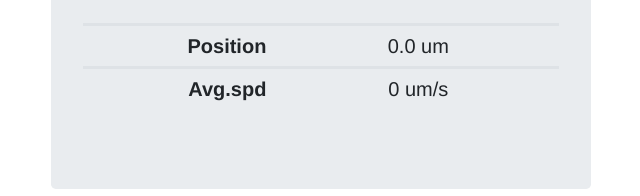
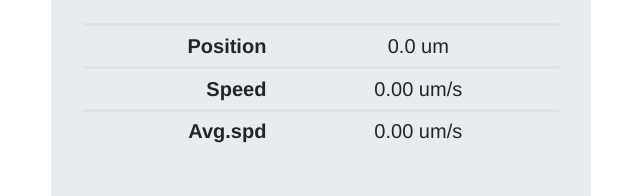
Before and after one commit to Veli-Matti/s-curve, a Vue app: page / in a window 1280 px wide. Shown: the part 195-391 px from the top of the page, without its empty margins (319-959 px from the left). Built offline with nearby package versions, Linux system fonts and the light colour scheme.

Commit message:
Speed added

```diff
--- a/src/App.vue
+++ b/src/App.vue
@@ -14,6 +14,9 @@
               <b-tbody>
                 <b-tr>
                   <b-td stacked-heading="Position">{{runtimePosTxt}}</b-td>
+                </b-tr>
+                <b-tr>
+                  <b-td stacked-heading="Speed">{{runtimeSpeedTxt}}</b-td>
                 </b-tr>
                 <b-tr>
                   <b-td stacked-heading="Avg.spd">{{runtimeAverageSpeedTxt}}</b-td>
@@ -67,6 +70,14 @@ const CONCAVE = "concave";
 const LINEAR = "linear";
 const CONVEX = "convex";
 
+class runtimeResult {
+  constructor(time, speed, position) {
+    this.time = time;
+    this.speed = speed;
+    this.position = position;
+  }
+}
+
 export default {
   name: "app",
   components: {
@@ -86,6 +97,7 @@ export default {
       runtime: {
         startTime: undefined,
         position: 0,
+        speed: 0,
         time: 0
       },
       timerId: null
@@ -106,11 +118,18 @@ export default {
       const dataTxt = parseFloat(this.runtime.position).toFixed(1)
       return `${dataTxt} um`
     },
+    runtimeSpeedTxt() {
+      let dataTxt = parseFloat(this.runtime.speed).toFixed(2)
+      return `${dataTxt} um/s`
+    },
     runtimeAverageSpeedTxt () {
-      let dataTxt = 0
+      let data
       if (this.runtime.time) {
-        dataTxt = parseFloat(this.runtime.position/this.runtime.time).toFixed(2)
+        data = parseFloat(this.runtime.position/this.runtime.time)
+      } else {
+        data = parseFloat(0)
       }
+      const dataTxt = parseFloat(data).toFixed(2)
       return `${dataTxt} um/s`
     }
   },
@@ -119,17 +138,20 @@ export default {
       this.trendData = [];
       this.runtime.position = 0
       this.runtime.time = 0
+      this.runtime.speed = 0
     },
     start() {
       this.stop();
       this.runtime.startTime = new Date();
       this.timerId = setInterval(() => {
-        const pos = this.calculatePosition();
+        const runtimeObj = this.resolveRuntime();
+        const pos = runtimeObj.position
         if (pos >= this.accConsts.targetPos || pos <= 0) {
           this.stop()
         } else {
           this.trendData.push(pos);
           this.runtime.position = pos;
+          this.runtime.speed = runtimeObj.speed;
           this.runtime.time = this.deltaTimeMs();
         }
       }, this.accConsts.period);
@@ -140,20 +162,6 @@ export default {
         this.timerId = null;
       }
     },
-    calculatePosition() {
-      let retVal;
-      if (this.accConsts.phase === CONCAVE) {
-        retVal = this.calculatePositionConcave();
-      } else if (this.accConsts.phase === LINEAR) {
-        retVal = this.calculatePositionlinear();
-      } else if (this.accConsts.phase === CONVEX) {
-        retVal = this.calculatePositionConvex();
-      } else {
-        // Just for testing purpose
-        retVal = Math.floor(Math.random() * Math.floor(this.accConsts.targetPos));
-      }
-      return retVal;
-    },
     deltaTimeMs() {
       let delta = 0;
       if (this.runtime.startTime) {
@@ -163,43 +171,51 @@ export default {
       }
       return delta;
     },
-    calculatePositionConcave() {
+    resolveRuntime() {
+      let retVal;
+      const timeStamp = this.deltaTimeMs();
+      if (this.accConsts.phase === CONCAVE) {
+        retVal = this.resolveRuntimeConcave(timeStamp);
+      } else if (this.accConsts.phase === LINEAR) {
+        retVal = this.resolveRuntimeLinear(timeStamp);
+      } else if (this.accConsts.phase === CONVEX) {
+        retVal = this.resolveRuntimeConvex(timeStamp);
+      } else {
+        retVal = this.resolveRuntimeRandom(timeStamp)
+      }
+      return retVal;
+    },
+    resolveRuntimeConcave(t) {
       const v0 = this.accConsts.v0;
-      const t = this.deltaTimeMs();
-      const delta = this.calculatePositionconvXXDelta(t)
+      const delta = this.resolveRuntimeconvXXDelta(t)
+
       const position = v0 * t + delta
-      return position
+      const speed = v0  + this.jerk*(t*t)/2;
+
+      return new runtimeResult(t, speed, position)
     },
-    calculatePositionlinear() {
+    resolveRuntimeLinear(t) {
       const a = this.accConsts.acceleration;
 
       const v0 = 0;
-      const t = this.deltaTimeMs();
       const p = this.runtime.position;
 
       const position = v0 * t + (1 / 2) * (a * (t * t));
       const speed = v0 * t + a * t;
-      /*
-      console.log(
-        `v0 (um/s)=${v0}, t (ms)=${t}, a (um/s^2)=${a}, j (um/s^2)=${j}, position=${position}, speed=${speed}`
-      );
-      */
-      return position;
+      return new runtimeResult(t, speed, position);
     },
-    calculatePositionConvex() {
-      return 900;
-      /*
-      const v0 = this.accConsts.v0;
-      const t = this.deltaTimeMs();
-      const delta = this.calculatePositionconvXXDelta(t)
-      const position = v0 * t - delta
-      console.log('convex: ', position)
-      return position
-      */
+    resolveRuntimeConvex(t) {
+      const position = 900;
+      const speed = 0;
+      return new runtimeResult(t, speed, position);
     },
-    calculatePositionconvXXDelta(t) {
+    resolveRuntimeconvXXDelta(t) {
       const j = this.jerk;
       return (j * (t * t * t) / 6);
+    },
+    resolveRuntimeRandom(t) {
+      const position = Math.floor(Math.random() * Math.floor(this.accConsts.targetPos));
+      return new runtimeResult(t, 0, position)
     }
   }
 }
```
